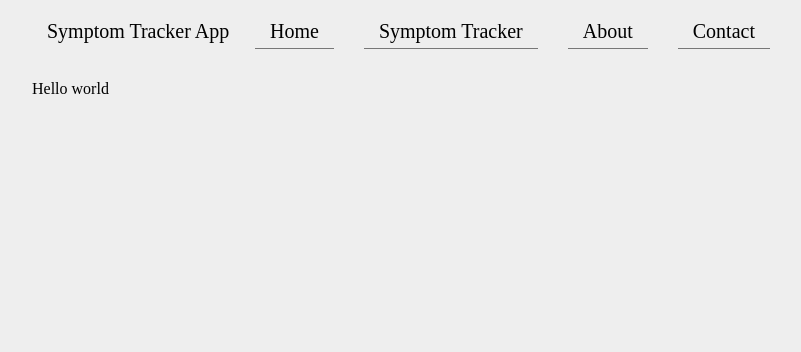
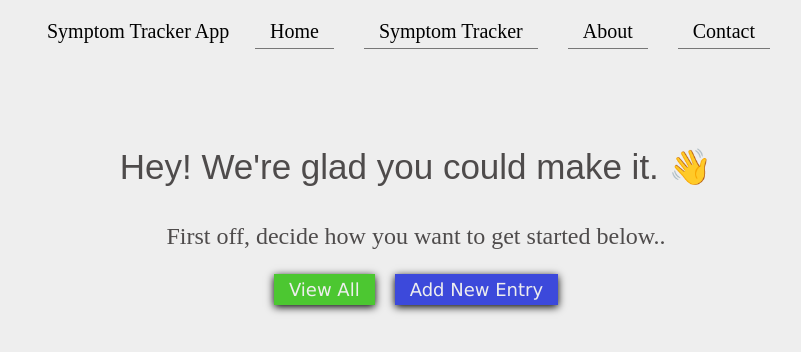
Before and after one commit to calebsmith00/symptom-tracker, a React (Create React App) app: page /symptom-tracker in a window 1280 px wide. Shown: the top 352 px of the page, without its empty margins (224-1025 px from the left). Built offline with nearby package versions, Linux system fonts and the light colour scheme.

Commit message:
Add ability to store diary in session

```diff
--- /dev/null
+++ b/src/hooks/useDiaries.ts
@@ -0,0 +1,45 @@
+import { useState, useEffect } from "react";
+
+interface DiaryTypes {
+  id: number;
+  diary: string;
+  symptoms: string[];
+}
+
+interface DiaryProps {
+  createDiary: Function;
+  diaries: DiaryTypes[] | Array<any>;
+}
+
+export const useDiaries = (): DiaryProps => {
+  const [diaries, setDiaries] = useState<DiaryTypes[] | Array<any>>([]);
+
+  const createDiary = (title: string): DiaryTypes[] => {
+    const updatedDiaries: DiaryTypes[] = [
+      ...diaries,
+      {
+        id: diaries.length,
+        diary: title,
+        symptoms: [],
+      },
+    ];
+
+    setDiaries(updatedDiaries);
+
+    sessionStorage.setItem("diaries", JSON.stringify(updatedDiaries));
+    return updatedDiaries;
+  };
+
+  useEffect(() => {
+    const blankJSON = JSON.stringify([]);
+    const diarySession: string = sessionStorage.getItem("diaries") || blankJSON;
+
+    const parsedSession: DiaryTypes[] | Array<any> =
+      JSON.parse(diarySession) || [];
+    if (parsedSession.length < 1) sessionStorage.setItem("diaries", blankJSON);
+
+    setDiaries(parsedSession);
+  }, []);
+
+  return { createDiary, diaries };
+};
--- /dev/null
+++ b/src/symptom_tracker/create_view.tsx
@@ -0,0 +1,42 @@
+import "./views.scss";
+import InputField from "./input_field";
+import { FormEvent, ChangeEvent, useState } from "react";
+import { useDiaries } from "../hooks/useDiaries";
+
+interface CreateViewProps {
+  diary: string;
+}
+
+export default function CreateView() {
+  const [inputValues, setInputValues] = useState<CreateViewProps>({
+    diary: "",
+  });
+  const { createDiary, diaries } = useDiaries();
+
+  const handleSubmit = (e: FormEvent<HTMLFormElement>): void => {
+    e.preventDefault();
+
+    createDiary(inputValues.diary);
+  };
+
+  const handleChange = (e: ChangeEvent<HTMLInputElement>): void => {
+    if (e.target.name !== "diary") return;
+    setInputValues({
+      [e.target.name]: e.target.value,
+    });
+  };
+
+  return (
+    <>
+      <form className="create-view-form" onSubmit={handleSubmit}>
+        <InputField
+          title="Diary Name"
+          name="diary"
+          placeholder="Diary Name"
+          onChange={handleChange}
+        />
+        <button type="submit">Submit</button>
+      </form>
+    </>
+  );
+}
--- /dev/null
+++ b/src/symptom_tracker/input_field.tsx
@@ -0,0 +1,28 @@
+import "./views.scss";
+
+interface InputFieldProps {
+  title: string;
+  placeholder: string;
+  name: string;
+  onChange: React.ChangeEventHandler<HTMLInputElement>;
+}
+
+export default function InputField({
+  title,
+  placeholder,
+  name,
+  onChange,
+}: InputFieldProps): JSX.Element {
+  return (
+    <span className="input-field">
+      <label htmlFor={name}>{title}</label>
+      <input
+        type="text"
+        name={name}
+        placeholder={placeholder}
+        className="input-element"
+        onChange={onChange}
+      />
+    </span>
+  );
+}
--- a/src/symptom_tracker/main.jsx
+++ b/src/symptom_tracker/main.jsx
@@ -1,7 +1,12 @@
+import "./symptom-tracker.scss";
+import ViewChoice from "./view_choice";
+
 export default function SymptomTrackerMain() {
-    return (
-        <div>
-            <p>Hello world</p>
-        </div>
-    )
+  return (
+    <div className="symptom-tracker">
+      <p className="paragraph-header">Hey! We're glad you could make it. 👋</p>
+
+      <ViewChoice />
+    </div>
+  );
 }
--- /dev/null
+++ b/src/symptom_tracker/show_views.tsx
@@ -0,0 +1,7 @@
+export default function ShowViews() {
+  return (
+    <>
+      <p>Show</p>
+    </>
+  );
+}
--- /dev/null
+++ b/src/symptom_tracker/symptom-tracker.scss
@@ -0,0 +1,40 @@
+.symptom-tracker {
+    padding-top: 3rem;
+    text-align: center;
+    color: rgb(78, 75, 75);
+}
+
+.paragraph-header {
+    font-size: 35px;
+    font-family: 'Arial', 'Courier New', monospace;
+}
+
+.symptom-choice {
+    font-size: 24px;
+}
+
+.btn {
+    margin: 0 10px;
+    background: none;
+    border: none;
+    padding: 5px 15px;
+    font-size: 18px;
+    font-family: "Verdana", "Courier New", monospace;
+    box-shadow: 0px 2px 8px black;
+    color: #eee;
+    transition: all .5s;
+
+    &:hover {
+        cursor: pointer;
+        transition: all .5s;
+        font-size: 20px;
+    }
+}
+
+.btn-view-tracker {
+    background: rgb(76, 199, 49);
+}
+
+.btn-create-tracker {
+    background:rgb(60, 73, 219);
+}
--- /dev/null
+++ b/src/symptom_tracker/undecided_view.tsx
@@ -0,0 +1,35 @@
+import React from "react";
+
+interface UndecidedViewProps {
+  updateView: Function;
+}
+
+export default function UndecidedView({
+  updateView,
+}: UndecidedViewProps): JSX.Element {
+  return (
+    <>
+      <p className="symptom-choice">
+        First off, decide how you want to get started below..
+      </p>
+      <span>
+        <button
+          className="btn btn-view-tracker"
+          onClick={(event: React.MouseEvent<HTMLElement>) => {
+            updateView("view");
+          }}
+        >
+          View All
+        </button>
+        <button
+          className="btn btn-create-tracker"
+          onClick={(event: React.MouseEvent<HTMLElement>) => {
+            updateView("create");
+          }}
+        >
+          Add New Entry
+        </button>
+      </span>
+    </>
+  );
+}
--- /dev/null
+++ b/src/symptom_tracker/view_choice.tsx
@@ -0,0 +1,20 @@
+import "./symptom-tracker.scss";
+import { useState } from "react";
+import UndecidedView from "./undecided_view";
+import CreateView from "./create_view";
+import ShowViews from "./show_views";
+
+export default function ViewChoice(): JSX.Element {
+  const [view, setView] = useState<string>("undecided");
+  const updateView = (view: string): void => {
+    setView(view);
+  };
+
+  return (
+    <>
+      {view === "undecided" && <UndecidedView updateView={updateView} />}
+      {view === "create" && <CreateView />}
+      {view === "view" && <ShowViews />}
+    </>
+  );
+}
--- /dev/null
+++ b/src/symptom_tracker/views.scss
@@ -0,0 +1,32 @@
+.create-view-form {
+  display: flex;
+  flex-direction: column;
+  width: 25%;
+  margin: auto;
+  padding-top: 2rem;
+
+  button {
+    margin: 25px;
+    padding: 10px;
+    border: none;
+  }
+}
+
+.input-field {
+  display: flex;
+  flex-direction: column;
+  text-align: left;
+
+  .input-element {
+    &:focus {
+      outline: none;
+    }
+
+    padding: 3px;
+    margin: 0 5px;
+  }
+
+  label {
+    padding: 5px 0;
+  }
+}
```
